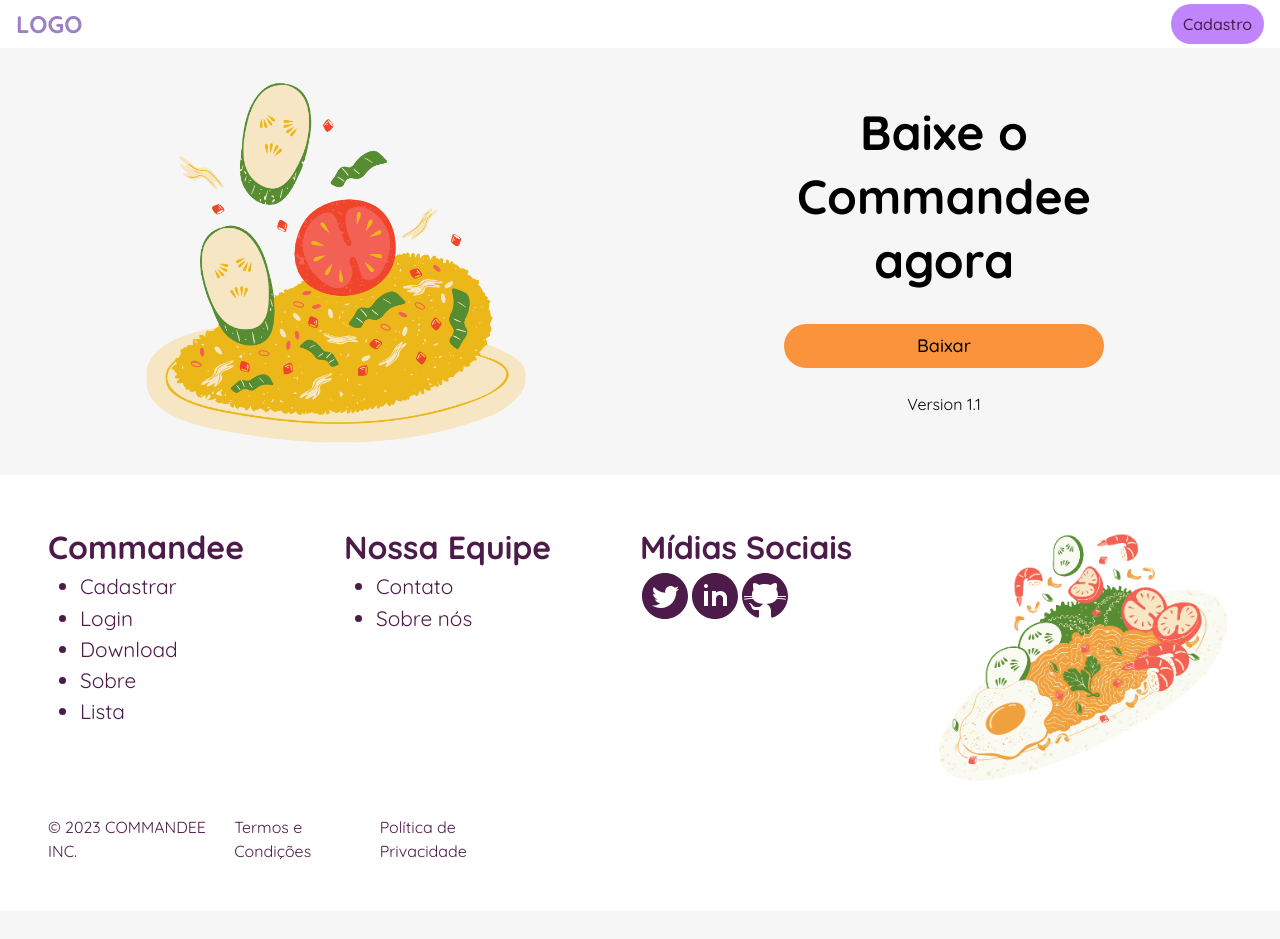
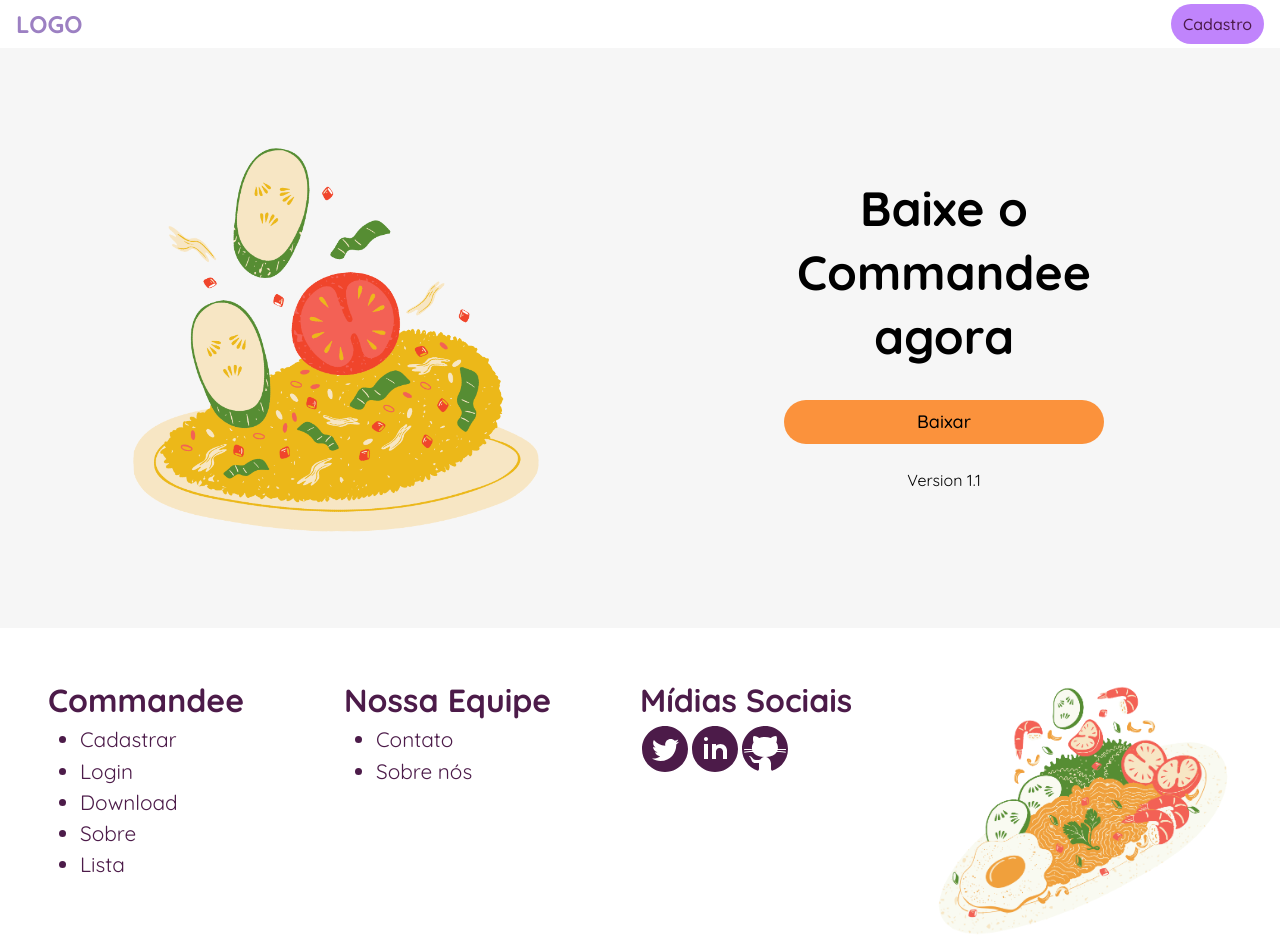
Before and after one commit to commandee/web, an Astro site: page /download in a window 1280 px wide. Shown: the top 939 px of the page. Before the commit the page ends 911 px from the top, so only its background shows below. Built offline with nearby package versions, Linux system fonts and the light colour scheme; Astro itself is replaced by a stand-in of ours.

Commit message:
Páginas um pouquinho mais arrumadinhas :)

```diff
--- a/src/pages/download.astro
+++ b/src/pages/download.astro
@@ -3,53 +3,15 @@ import LayoutNav from '../layouts/LayoutNav.astro'
 ---
 
 <style>
-
-    img {
-      width: 70%;
-      height: auto;
-    }
-
     .container {
-      display: grid;
       grid-template-columns: 1fr 1fr;
-      padding: 2rem;
-      text-align: center;
-    }
-
-    .coluna-esquerda {
-      flex-direction: column;
-      justify-content: center;
-      align-items: flex-start;
-      padding: 0rem 2rem;
-    }
-
-    .coluna-direita{
-      align-self: center;
-    }
-
-    .coluna-direita h1 {
-      margin-bottom: 1rem;
-    }
-
-    .coluna-esquerda {
-      display: flex;
-      align-self: center;
-      align-items: center;
-      padding: 0rem 2rem;
     }
 
     @media screen and (max-width: 768px) {
       .container {
         grid-template-columns: 1fr;
       }
-
-      .coluna-direita {
-        align-items: center;
-      }
-
       .coluna-esquerda {
-        margin-bottom: 2rem;
-        margin-left: 6rem;
         display: block;
       }
     }
@@ -57,17 +19,17 @@ import LayoutNav from '../layouts/LayoutNav.astro'
 
 <LayoutNav title="Download - Commandee">
 
-    <div class="container">
+    <div class="container text-center grid pr-8 pl-8">
 
-        <div style="text-align: left;" class="coluna-esquerda">
+        <div style="text-align: left;" class="coluna-esquerda flex justify-center self-center h-2/3">
             <img src="/imagemComidaDonwload.png" alt="ilustração" />
         </div>
 
-        <div class="coluna-direita">
+        <div class="self-center">
 
-            <h1 class="text-5xl font-bold">Baixe o</h1>
-            <h1 class="text-5xl font-bold">Commandee</h1>
-            <h1 class="text-5xl font-bold">agora</h1>
+            <p class="text-5xl font-bold mb-4">Baixe o</p>
+            <p class="text-5xl font-bold mb-4">Commandee</p>
+            <p class="text-5xl font-bold mb-4">agora</p>
 
             <br>
 
--- a/src/pages/profile.astro
+++ b/src/pages/profile.astro
@@ -8,10 +8,6 @@ import Layout from "../layouts/Layout.astro";
   /*filter: invert(76%) sepia(33%) saturate(1116%) hue-rotate(356deg) brightness(99%) contrast(88%);*/
   filter: invert(79%) sepia(65%) saturate(407%) hue-rotate(337deg) brightness(97%) contrast(88%);
 }
-
-  table {
-    width: 100%;
-  }
   th {
     text-align: left;
   }
@@ -121,7 +117,7 @@ import Layout from "../layouts/Layout.astro";
           Perfil
         </div>
         <div class="p-6 bg-purple-300">
-          <table class="table-auto">
+          <table class="table-auto w-full">
             <tr>
               <th>Nome</th>
               <td>Fulano da Silva</td>
@@ -150,7 +146,7 @@ import Layout from "../layouts/Layout.astro";
           Email
         </div>
         <div class="p-6">
-          <table class="table-auto rounded-full">
+          <table class="table-auto rounded-full w-full">
             <tr>
               <th>E-mail</th>
               <td>enderecoExemplo@gmail.com</td>
```
